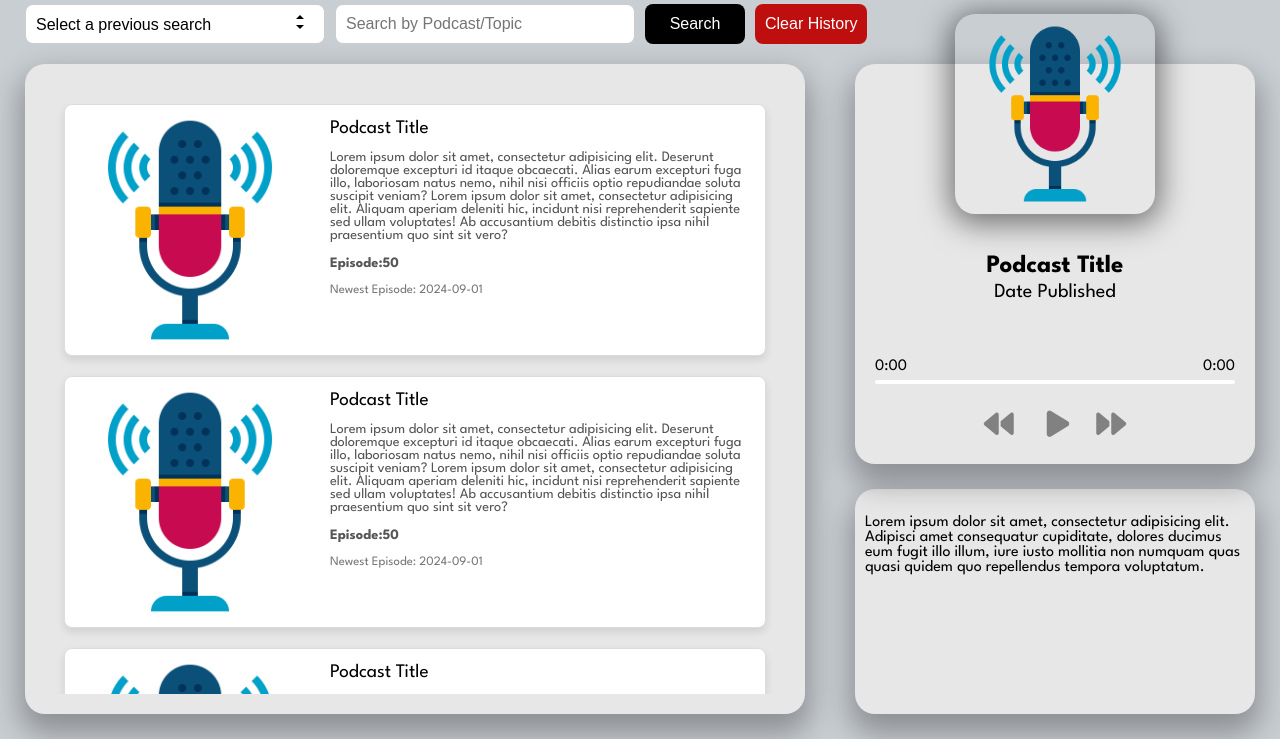
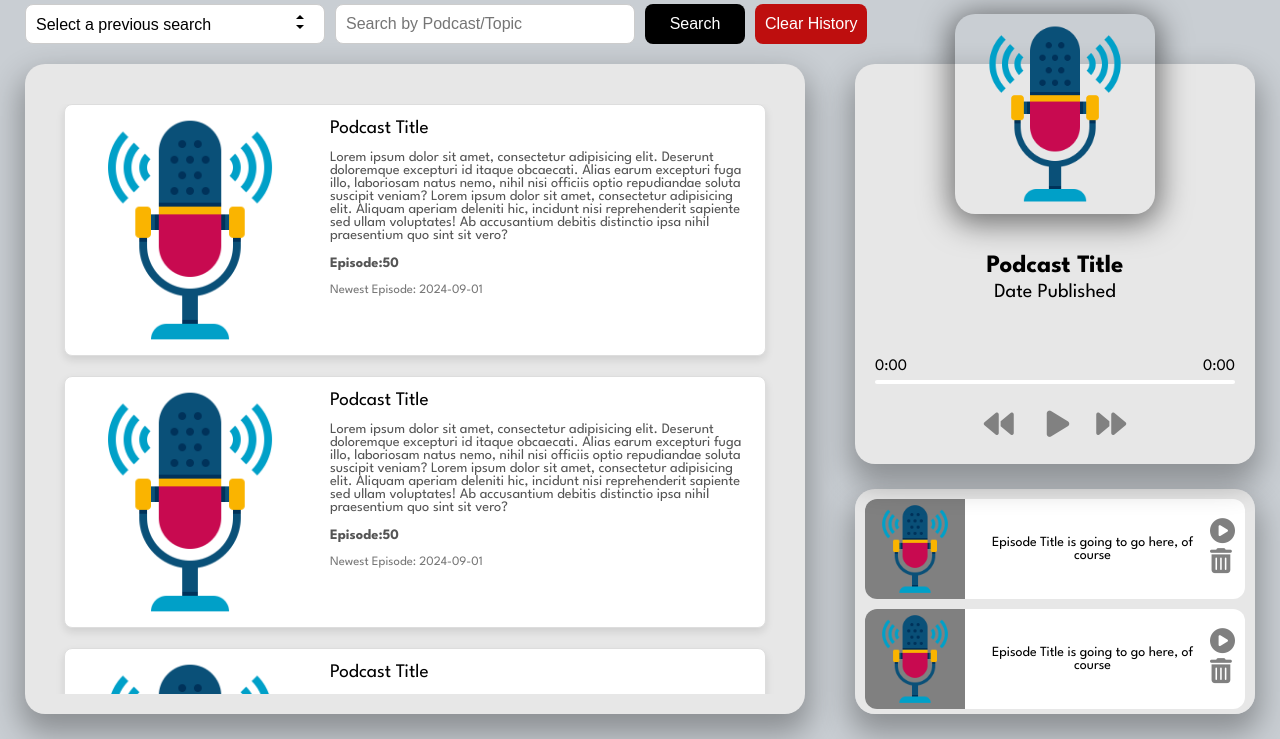
Before and after one commit to maxcol01/podcast-app, a website: page public/index.html in a window 1280 px wide. Shown: the part 61-800 px from the top of the page. Drawn offline with Linux system fonts and the light colour scheme.

Commit message:
adding the styling and the HTML to the queue container

```diff
--- a/public/index.html
+++ b/public/index.html
@@ -131,9 +131,63 @@
                 </div>
 
             </div>
+            <!--Queue-->
+            <div class="queue">
+                <div class="queue-item">
+                    <img src="default-podcast.png" alt="Episode Title">
+                    <div class="queue-content">
+                        <h3>Episode Title is going to go here, of course</h3>
+                        <div class="icon-container">
+                            <i class="fas fa-play-circle" title="Play Podcast"></i>
+                            <i class="fa fa-trash-alt" title="Remove from Queue"></i>
+                        </div>
+                    </div>
+                </div>
 
-            <div class="queue">
-                <p>Lorem ipsum dolor sit amet, consectetur adipisicing elit. Adipisci amet consequatur cupiditate, dolores ducimus eum fugit illo illum, iure iusto mollitia non numquam quas quasi quidem quo repellendus tempora voluptatum.</p>
+                <div class="queue-item">
+                    <img src="default-podcast.png" alt="Episode Title">
+                    <div class="queue-content">
+                        <h3>Episode Title is going to go here, of course</h3>
+                        <div class="icon-container">
+                            <i class="fas fa-play-circle" title="Play Podcast"></i>
+                            <i class="fa fa-trash-alt" title="Remove from Queue"></i>
+                        </div>
+                    </div>
+                </div>
+
+                <div class="queue-item">
+                    <img src="default-podcast.png" alt="Episode Title">
+                    <div class="queue-content">
+                        <h3>Episode Title is going to go here, of course</h3>
+                        <div class="icon-container">
+                            <i class="fas fa-play-circle" title="Play Podcast"></i>
+                            <i class="fa fa-trash-alt" title="Remove from Queue"></i>
+                        </div>
+                    </div>
+                </div>
+
+                <div class="queue-item">
+                    <img src="default-podcast.png" alt="Episode Title">
+                    <div class="queue-content">
+                        <h3>Episode Title is going to go here, of course</h3>
+                        <div class="icon-container">
+                            <i class="fas fa-play-circle" title="Play Podcast"></i>
+                            <i class="fa fa-trash-alt" title="Remove from Queue"></i>
+                        </div>
+                    </div>
+                </div>
+
+                <div class="queue-item">
+                    <img src="default-podcast.png" alt="Episode Title">
+                    <div class="queue-content">
+                        <h3>Episode Title is going to go here, of course</h3>
+                        <div class="icon-container">
+                            <i class="fas fa-play-circle" title="Play Podcast"></i>
+                            <i class="fa fa-trash-alt" title="Remove from Queue"></i>
+                        </div>
+                    </div>
+                </div>
+
             </div>
         </div>
     </div>
--- a/public/style.css
+++ b/public/style.css
@@ -382,4 +382,54 @@ h3 {
     margin-top: 25px;
     padding: 10px;
     box-sizing: border-box;
+    display: flex;
+    flex-direction: column;
+    overflow-y: auto;
 }
+
+.queue-item {
+    background: white;
+    display: flex;
+    border-radius: 12px;
+    margin-bottom: 10px;
+
+}
+
+.queue-item img {
+    height: 100px;
+    width: 100px;
+    object-fit: cover;
+    background: grey;
+    border-top-left-radius: 12px;
+    border-bottom-left-radius: 12px;
+}
+
+.queue-content {
+    padding:10px;
+    display: flex;
+    align-items: center;
+    justify-content: space-between;
+    width: 100%;
+}
+
+.queue-content h3 {
+    font-size: 14px;
+    margin: 0;
+}
+
+.icon-container {
+    display: flex;
+    flex-direction: column;
+    justify-content: space-around;
+}
+
+.icon-container i {
+    font-size: 25px;
+    color: grey;
+    margin-bottom: 5px;
+    cursor: pointer;
+}
+
+.icon-container i:hover{
+    filter: brightness(60%);
+}
```
